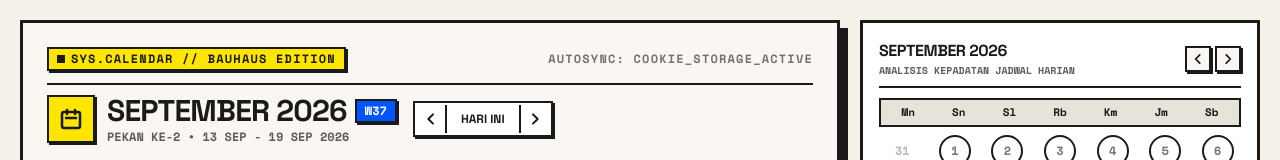
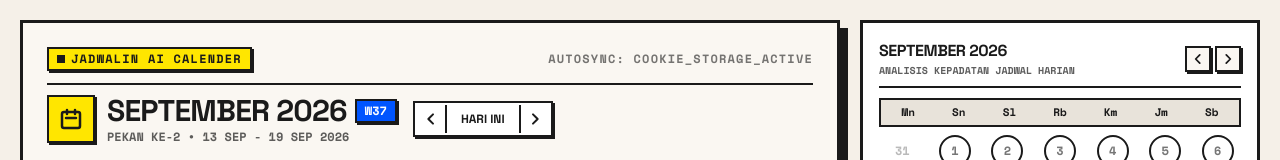
Before and after one commit to IMurai/jadwalin, a React (Vite) app: page / in a window 1280 px wide. Shown: the top 160 px of the page. Built offline with nearby package versions, Linux system fonts and the light colour scheme; no server answers.

Commit message:
Ubah judul menjadi JADWALIN AI CALENDER

```diff
--- a/project-root/design.html
+++ b/project-root/design.html
@@ -82,7 +82,7 @@
 <div class="flex items-center justify-between pb-3 mb-2 border-b-2 border-ink text-xs font-mono font-bold tracking-widest uppercase">
 <span class="bg-neo-yellow px-2 py-0.5 border-2 border-ink shadow-brutal-sm flex items-center gap-1.5">
 <span class="w-2 h-2 bg-ink inline-block"></span>
-          SYS.CALENDAR // BAUHAUS EDITION
+          JADWALIN AI CALENDER
         </span>
 <span class="text-ink/60">AUTOSYNC: COOKIE_STORAGE_ACTIVE</span>
 </div>
--- a/src/components/calendar/WeekView.jsx
+++ b/src/components/calendar/WeekView.jsx
@@ -107,7 +107,7 @@ export default function WeekView({
       <div className="flex items-center justify-between pb-3 mb-2 border-b-2 border-ink text-xs font-mono font-bold tracking-widest uppercase">
         <span className="bg-neo-yellow px-2 py-0.5 border-2 border-ink shadow-brutal-sm flex items-center gap-1.5">
           <span className="w-2 h-2 bg-ink inline-block"></span>
-          SYS.CALENDAR // BAUHAUS EDITION
+          JADWALIN AI CALENDER
         </span>
         <span className="text-ink/60">AUTOSYNC: COOKIE_STORAGE_ACTIVE</span>
       </div>
```
